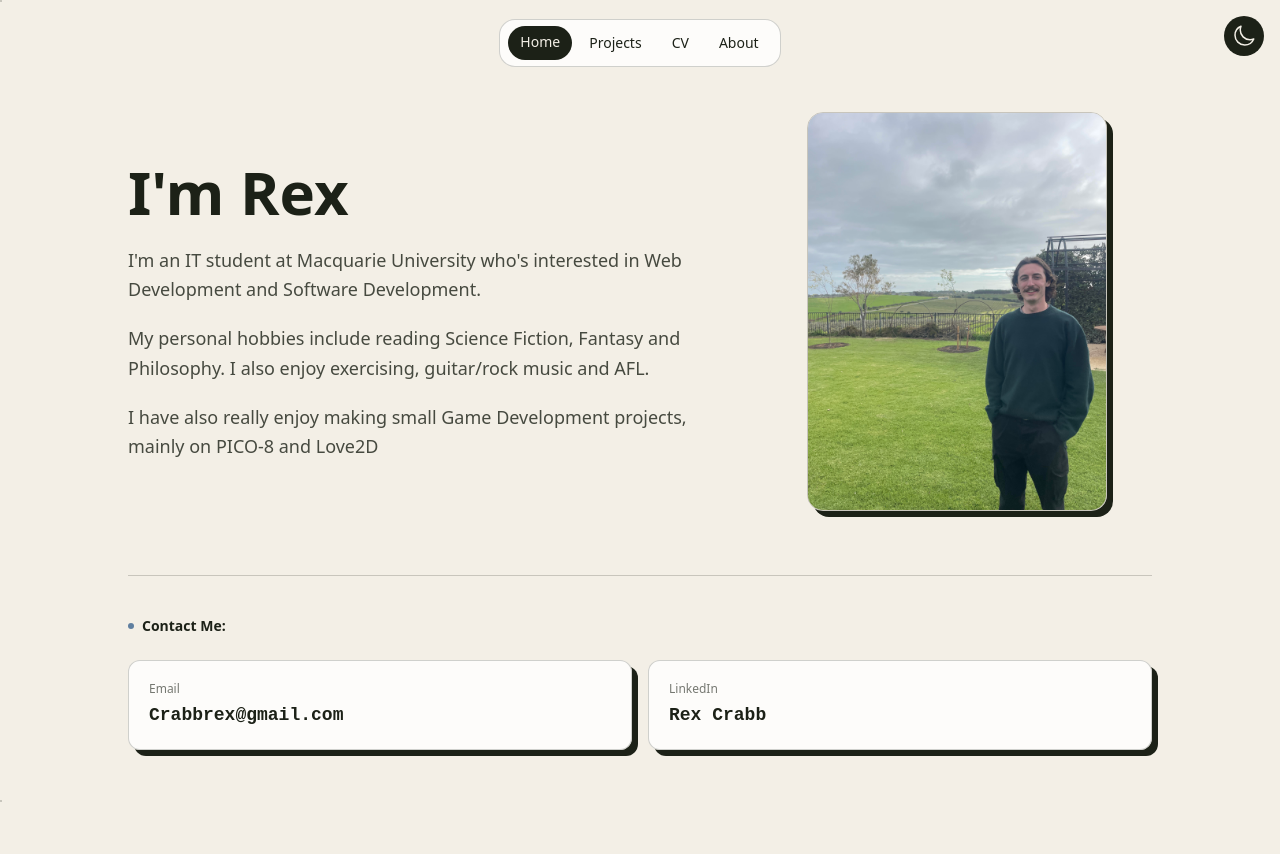
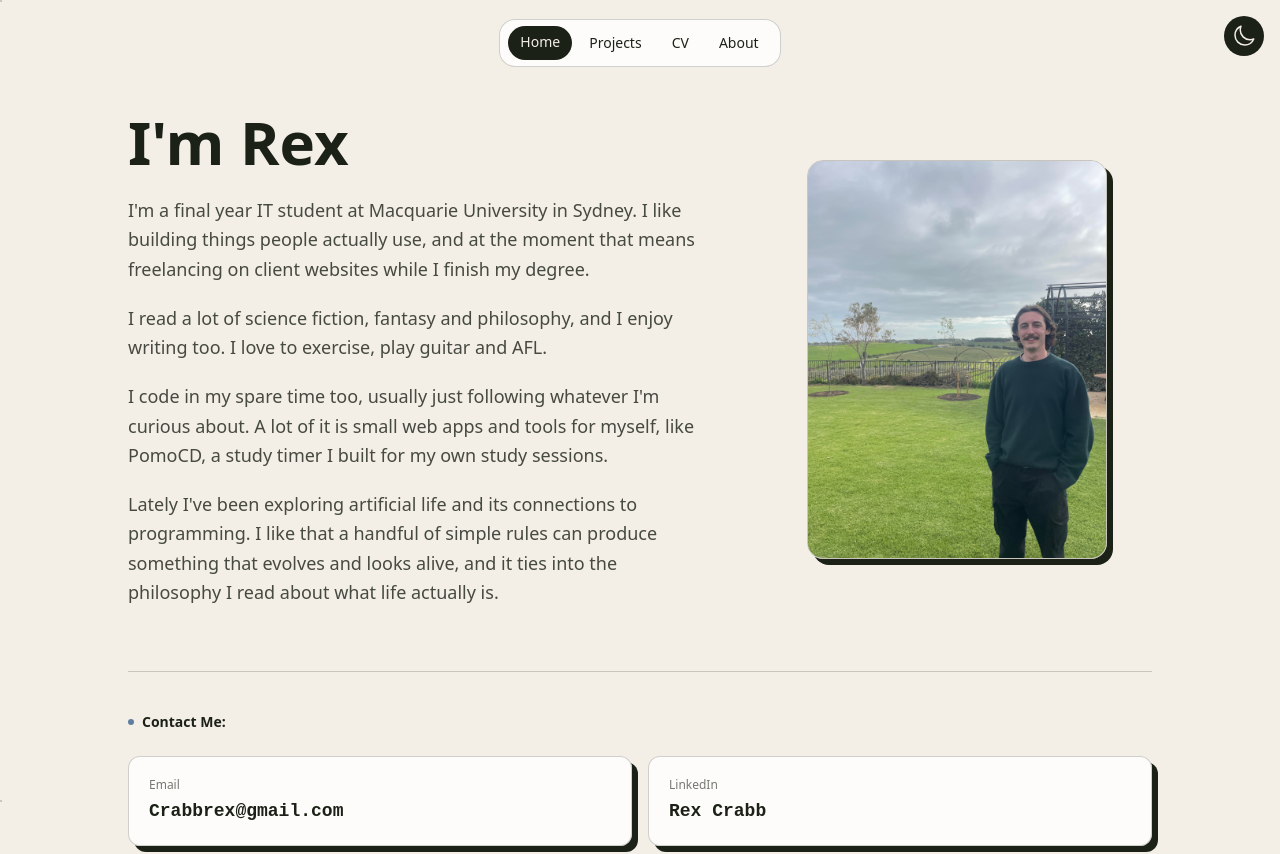
Before and after one commit to CrabbRex/my-cv-site, a Next.js app: page /about in a window 1280 px wide. Shown: the top 854 px of the page. Built offline with nearby package versions, Linux system fonts and the light colour scheme.

Commit message:
Update about me content text

```diff
--- a/src/app/about/page.tsx
+++ b/src/app/about/page.tsx
@@ -10,9 +10,10 @@ const about = () => {
         <div>
           <h1 className="mb-6 text-5xl font-bold md:text-6xl">I&apos;m Rex</h1>
           <div className="space-y-5">
-            <p className="text-lg leading-relaxed opacity-80">I&apos;m an IT student at Macquarie University who&apos;s interested in Web Development and Software Development.</p>
-            <p className="text-lg leading-relaxed opacity-80">My personal hobbies include reading Science Fiction, Fantasy and Philosophy. I also enjoy exercising, guitar/rock music and AFL.</p>
-            <p className="text-lg leading-relaxed opacity-80">I have also really enjoy making small Game Development projects, mainly on PICO-8 and Love2D</p>
+            <p className="text-lg leading-relaxed opacity-80">I&apos;m a final year IT student at Macquarie University in Sydney. I like building things people actually use, and at the moment that means freelancing on client websites while I finish my degree.</p>
+            <p className="text-lg leading-relaxed opacity-80">I read a lot of science fiction, fantasy and philosophy, and I enjoy writing too. I love to exercise, play guitar and AFL.</p>
+            <p className="text-lg leading-relaxed opacity-80">I code in my spare time too, usually just following whatever I&apos;m curious about. A lot of it is small web apps and tools for myself, like PomoCD, a study timer I built for my own study sessions.</p>
+            <p className="text-lg leading-relaxed opacity-80">Lately I&apos;ve been exploring artificial life and its connections to programming. I like that a handful of simple rules can produce something that evolves and looks alive, and it ties into the philosophy I read about what life actually is.</p>
           </div>
         </div>
 
```
